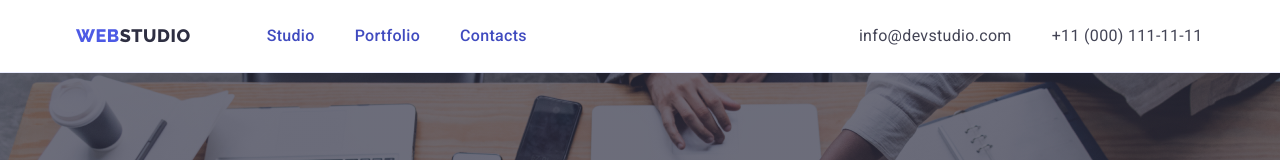
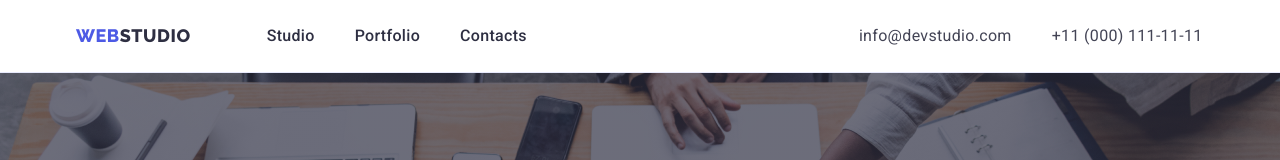
Before and after one commit to VitaliiGoIT/goit-markup-hw-05, a plain HTML site: page index.html in a window 1280 px wide. Shown: the top 160 px of the page. Drawn offline with nearby package versions, Linux system fonts and the light colour scheme; files whose address does not match are found by name.

Commit message:
nav-color-update

```diff
--- a/css/styles.css
+++ b/css/styles.css
@@ -115,7 +115,6 @@ img {
     letter-spacing: 0.02em;
     color: var(--dark-color);
     position: relative;
-    color: #404bbf;
     transition: color 250ms cubic-bezier(0.4, 0, 0.2, 1);
 }
 
```
